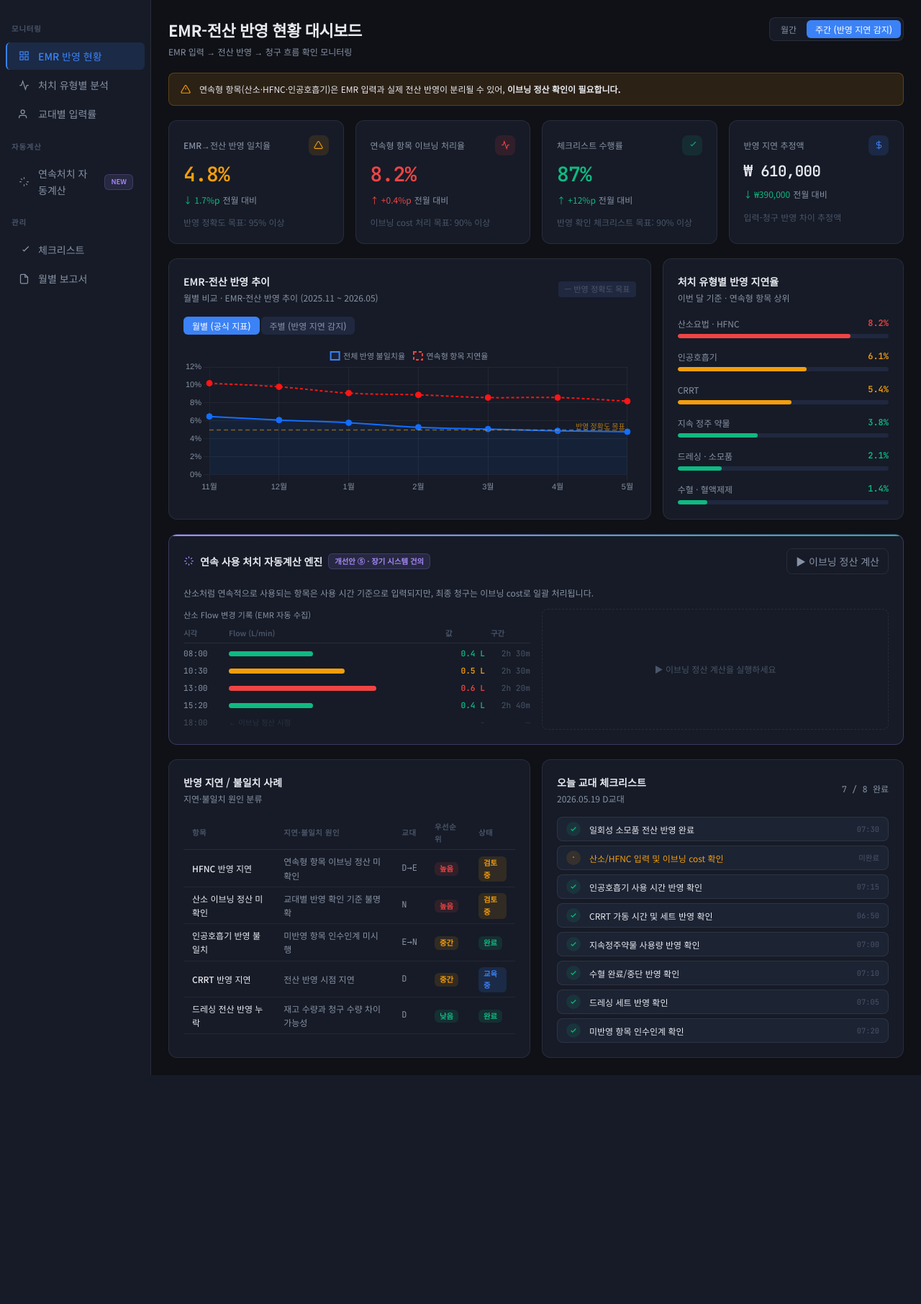
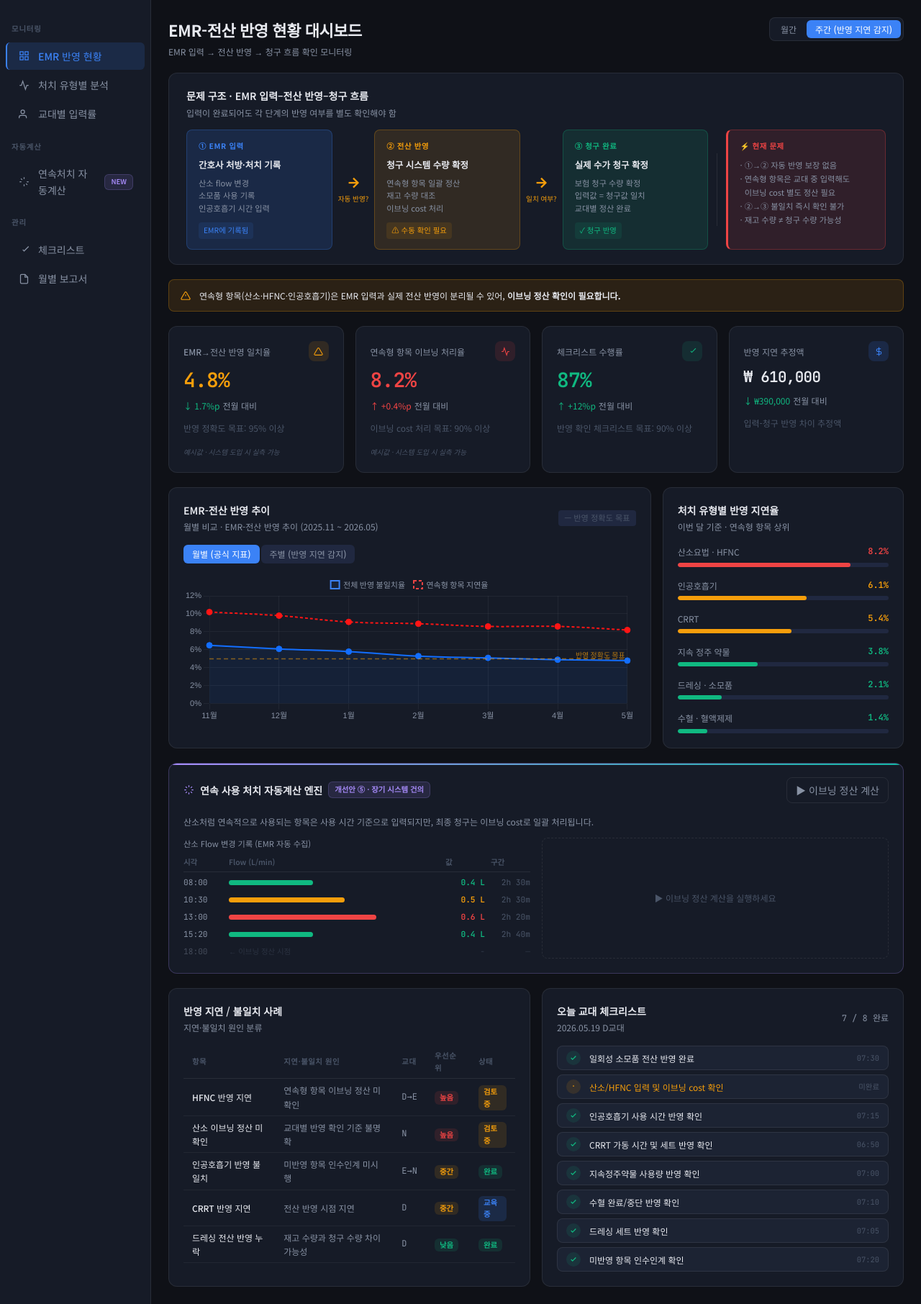
Before and after one commit to ihpark0305-cyber/eicu-qi-monitor, a Flask app: page / in a window 1280 px wide. Shown: the part 52-1864 px from the top of the page at 72% size. Before the commit the page ends 1546 px from the top, so only its background shows below. Run offline with Flask 3, Linux system fonts and the light colour scheme.

Commit message:
Add flow diagram + 예시값 labels to KPI cards

```diff
--- a/templates/dashboard.html
+++ b/templates/dashboard.html
@@ -50,13 +50,66 @@
       </div>
     </div>
   </div>
+  <!-- EMR → 전산 반영 → 청구 흐름도 -->
+  <div class="card" style="padding:1.25rem 1.5rem">
+    <div class="card-hd" style="margin-bottom:.875rem">
+      <div><div class="card-title">문제 구조 · EMR 입력–전산 반영–청구 흐름</div><div class="card-sub">입력이 완료되어도 각 단계의 반영 여부를 별도 확인해야 함</div></div>
+    </div>
+    <div style="display:flex;align-items:stretch;gap:0">
+      <!-- 단계 1 -->
+      <div style="flex:1;background:var(--pri-hl);border:1px solid rgba(59,130,246,.25);border-radius:var(--r-md);padding:.875rem 1rem">
+        <div style="font-size:.65rem;font-weight:700;letter-spacing:.06em;text-transform:uppercase;color:var(--pri);margin-bottom:.5rem">① EMR 입력</div>
+        <div style="font-size:.78rem;font-weight:600;margin-bottom:.375rem">간호사 처방·처치 기록</div>
+        <div style="font-size:.7rem;color:var(--muted);line-height:1.6">산소 flow 변경<br>소모품 사용 기록<br>인공호흡기 시간 입력</div>
+        <div style="margin-top:.625rem;font-size:.65rem;color:var(--pri);background:rgba(59,130,246,.1);border-radius:4px;padding:3px 7px;display:inline-block">EMR에 기록됨</div>
+      </div>
+      <!-- 화살표 -->
+      <div style="display:flex;flex-direction:column;align-items:center;justify-content:center;padding:0 .5rem;gap:.25rem">
+        <svg width="22" height="22" viewBox="0 0 24 24" fill="none" stroke="var(--warn)" stroke-width="2.5"><line x1="5" y1="12" x2="19" y2="12"/><polyline points="12 5 19 12 12 19"/></svg>
+        <span style="font-size:.6rem;color:var(--warn);white-space:nowrap">자동 반영?</span>
+      </div>
+      <!-- 단계 2 -->
+      <div style="flex:1;background:var(--warn-hl);border:1px solid rgba(245,158,11,.25);border-radius:var(--r-md);padding:.875rem 1rem">
+        <div style="font-size:.65rem;font-weight:700;letter-spacing:.06em;text-transform:uppercase;color:var(--warn);margin-bottom:.5rem">② 전산 반영</div>
+        <div style="font-size:.78rem;font-weight:600;margin-bottom:.375rem">청구 시스템 수량 확정</div>
+        <div style="font-size:.7rem;color:var(--muted);line-height:1.6">연속형 항목 일괄 정산<br>재고 수량 대조<br>이브닝 cost 처리</div>
+        <div style="margin-top:.625rem;font-size:.65rem;color:var(--warn);background:rgba(245,158,11,.1);border-radius:4px;padding:3px 7px;display:inline-block">⚠ 수동 확인 필요</div>
+      </div>
+      <!-- 화살표 -->
+      <div style="display:flex;flex-direction:column;align-items:center;justify-content:center;padding:0 .5rem;gap:.25rem">
+        <svg width="22" height="22" viewBox="0 0 24 24" fill="none" stroke="var(--warn)" stroke-width="2.5"><line x1="5" y1="12" x2="19" y2="12"/><polyline points="12 5 19 12 12 19"/></svg>
+        <span style="font-size:.6rem;color:var(--warn);white-space:nowrap">일치 여부?</span>
+      </div>
+      <!-- 단계 3 -->
+      <div style="flex:1;background:var(--ok-hl);border:1px solid rgba(16,185,129,.25);border-radius:var(--r-md);padding:.875rem 1rem">
+        <div style="font-size:.65rem;font-weight:700;letter-spacing:.06em;text-transform:uppercase;color:var(--ok);margin-bottom:.5rem">③ 청구 완료</div>
+        <div style="font-size:.78rem;font-weight:600;margin-bottom:.375rem">실제 수가 청구 확정</div>
+        <div style="font-size:.7rem;color:var(--muted);line-height:1.6">보험 청구 수량 확정<br>입력값 = 청구값 일치<br>교대별 정산 완료</div>
+        <div style="margin-top:.625rem;font-size:.65rem;color:var(--ok);background:rgba(16,185,129,.1);border-radius:4px;padding:3px 7px;display:inline-block">✓ 청구 반영</div>
+      </div>
+      <!-- 문제 박스 -->
+      <div style="display:flex;align-items:center;padding:0 .75rem">
+        <div style="width:1px;height:60%;background:var(--bdr)"></div>
+      </div>
+      <div style="flex:1.1;background:var(--err-hl);border:1px solid rgba(239,68,68,.3);border-radius:var(--r-md);padding:.875rem 1rem;border-left:3px solid var(--err)">
+        <div style="font-size:.65rem;font-weight:700;letter-spacing:.06em;text-transform:uppercase;color:var(--err);margin-bottom:.5rem">⚡ 현재 문제</div>
+        <div style="font-size:.7rem;color:var(--muted);line-height:1.7">
+          · ①→② 자동 반영 보장 없음<br>
+          · 연속형 항목은 교대 중 입력해도<br>&nbsp;&nbsp;이브닝 cost 별도 정산 필요<br>
+          · ②→③ 불일치 즉시 확인 불가<br>
+          · 재고 수량 ≠ 청구 수량 가능성
+        </div>
+      </div>
+    </div>
+  </div>
+
   <div class="alert" id="alert-box">
     <svg viewBox="0 0 24 24" fill="none" stroke="currentColor" stroke-width="2" style="width:14px;height:14px;color:var(--warn);flex-shrink:0"><path d="M10.29 3.86L1.82 18a2 2 0 0 0 1.71 3h16.94a2 2 0 0 0 1.71-3L13.71 3.86a2 2 0 0 0-3.42 0z"/><line x1="12" y1="9" x2="12" y2="13"/><line x1="12" y1="17" x2="12.01" y2="17"/></svg>
     <span id="alert-text" class="alert-txt"></span>
   </div>
   <div class="kpi-grid">
-    <div class="kpi"><div class="kpi-hd"><span class="kpi-lbl">EMR→전산 반영 일치율</span><div class="kpi-ico ico-y"><svg viewBox="0 0 24 24" fill="none" stroke="currentColor" stroke-width="2"><path d="M10.29 3.86L1.82 18a2 2 0 0 0 1.71 3h16.94a2 2 0 0 0 1.71-3L13.71 3.86a2 2 0 0 0-3.42 0z"/></svg></div></div><div class="kpi-val c-warn" id="v1">—</div><div class="kpi-dl"><span id="v1-d" class="d-up"></span><span id="v1-p" class="d-n"></span></div><div class="kpi-tgt">반영 정확도 목표: 95% 이상</div></div>
-    <div class="kpi"><div class="kpi-hd"><span class="kpi-lbl">연속형 항목 이브닝 처리율</span><div class="kpi-ico ico-r"><svg viewBox="0 0 24 24" fill="none" stroke="currentColor" stroke-width="2"><polyline points="22 12 18 12 15 21 9 3 6 12 2 12"/></svg></div></div><div class="kpi-val c-bad" id="v2">—</div><div class="kpi-dl"><span id="v2-d" class="d-dn"></span><span id="v2-p" class="d-n"></span></div><div class="kpi-tgt">이브닝 cost 처리 목표: 90% 이상</div></div>
+    <div class="kpi"><div class="kpi-hd"><span class="kpi-lbl">EMR→전산 반영 일치율</span><div class="kpi-ico ico-y"><svg viewBox="0 0 24 24" fill="none" stroke="currentColor" stroke-width="2"><path d="M10.29 3.86L1.82 18a2 2 0 0 0 1.71 3h16.94a2 2 0 0 0 1.71-3L13.71 3.86a2 2 0 0 0-3.42 0z"/></svg></div></div><div class="kpi-val c-warn" id="v1">—</div><div class="kpi-dl"><span id="v1-d" class="d-up"></span><span id="v1-p" class="d-n"></span></div><div class="kpi-tgt">반영 정확도 목표: 95% 이상</div><div style="margin-top:.25rem;font-size:.6rem;color:var(--faint);font-style:italic">예시값 · 시스템 도입 시 실측 가능</div></div>
+    <div class="kpi"><div class="kpi-hd"><span class="kpi-lbl">연속형 항목 이브닝 처리율</span><div class="kpi-ico ico-r"><svg viewBox="0 0 24 24" fill="none" stroke="currentColor" stroke-width="2"><polyline points="22 12 18 12 15 21 9 3 6 12 2 12"/></svg></div></div><div class="kpi-val c-bad" id="v2">—</div><div class="kpi-dl"><span id="v2-d" class="d-dn"></span><span id="v2-p" class="d-n"></span></div><div class="kpi-tgt">이브닝 cost 처리 목표: 90% 이상</div><div style="margin-top:.25rem;font-size:.6rem;color:var(--faint);font-style:italic">예시값 · 시스템 도입 시 실측 가능</div></div>
     <div class="kpi"><div class="kpi-hd"><span class="kpi-lbl">체크리스트 수행률</span><div class="kpi-ico ico-g"><svg viewBox="0 0 24 24" fill="none" stroke="currentColor" stroke-width="2"><path d="M9 11l3 3L22 4"/></svg></div></div><div class="kpi-val c-ok" id="v3">—</div><div class="kpi-dl"><span id="v3-d" class="d-up"></span><span id="v3-p" class="d-n"></span></div><div class="kpi-tgt">반영 확인 체크리스트 목표: 90% 이상</div></div>
     <div class="kpi"><div class="kpi-hd"><span class="kpi-lbl">반영 지연 추정액</span><div class="kpi-ico ico-b"><svg viewBox="0 0 24 24" fill="none" stroke="currentColor" stroke-width="2"><line x1="12" y1="1" x2="12" y2="23"/><path d="M17 5H9.5a3.5 3.5 0 0 0 0 7h5a3.5 3.5 0 0 1 0 7H6"/></svg></div></div><div class="kpi-val" style="font-size:1.3rem" id="v4">—</div><div class="kpi-dl"><span id="v4-d" class="d-up"></span><span id="v4-p" class="d-n"></span></div><div class="kpi-tgt" id="v4-tgt"></div></div>
   </div>
```
